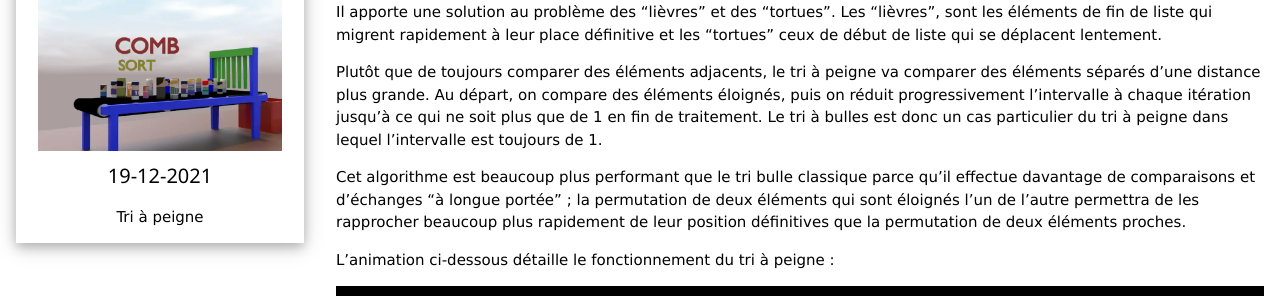
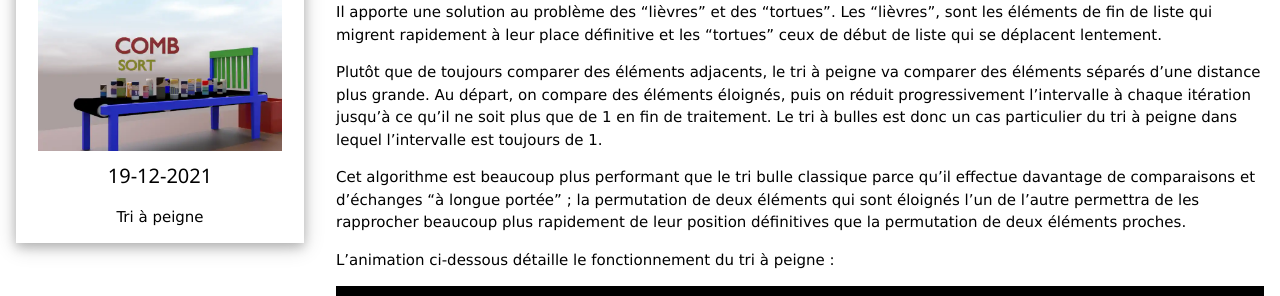
Before and after one commit to LWH-21/Algos, a Jekyll site: the page built from _posts/2021-12-19-combsort_fr.md, in a window 1280 px wide and 900 px high. Shown: the part 216-512 px from the top of the window. Built offline with Jekyll 4.4.1, drawn with Linux system fonts in a browser that asks for light colours; comment, search, counter and statistics services are not loaded.

Commit message:
Update 2021-12-19-combsort_fr.md

```diff
--- a/_posts/2021-12-19-combsort_fr.md
+++ b/_posts/2021-12-19-combsort_fr.md
@@ -28,7 +28,7 @@ Le tri à peigne (Comb Sort en anglais) est un algorithme de tri par comparaison
 
 Il apporte une solution au problème des "lièvres" et des "tortues". Les "lièvres", sont les éléments de fin de liste qui migrent rapidement à leur place définitive et les "tortues" ceux de début de liste qui se déplacent lentement.
 
-Plutôt que de toujours comparer des éléments adjacents, le tri à peigne va comparer des éléments séparés d'une distance plus grande. Au départ, on compare des éléments éloignés, puis on réduit progressivement l'intervalle à chaque itération jusqu'à ce qui ne soit plus que de 1 en fin de traitement. Le tri à bulles est donc un cas particulier du tri à peigne dans lequel l'intervalle est toujours de 1.
+Plutôt que de toujours comparer des éléments adjacents, le tri à peigne va comparer des éléments séparés d'une distance plus grande. Au départ, on compare des éléments éloignés, puis on réduit progressivement l'intervalle à chaque itération jusqu'à ce qu'il ne soit plus que de 1 en fin de traitement. Le tri à bulles est donc un cas particulier du tri à peigne dans lequel l'intervalle est toujours de 1.
 
 Cet algorithme est beaucoup plus performant que le tri bulle classique parce qu'il effectue davantage de comparaisons et d'échanges "à longue portée" ; la permutation de deux éléments qui sont éloignés l'un de l'autre
 permettra de les rapprocher beaucoup plus rapidement de leur position définitives que la permutation de deux éléments proches.
```
